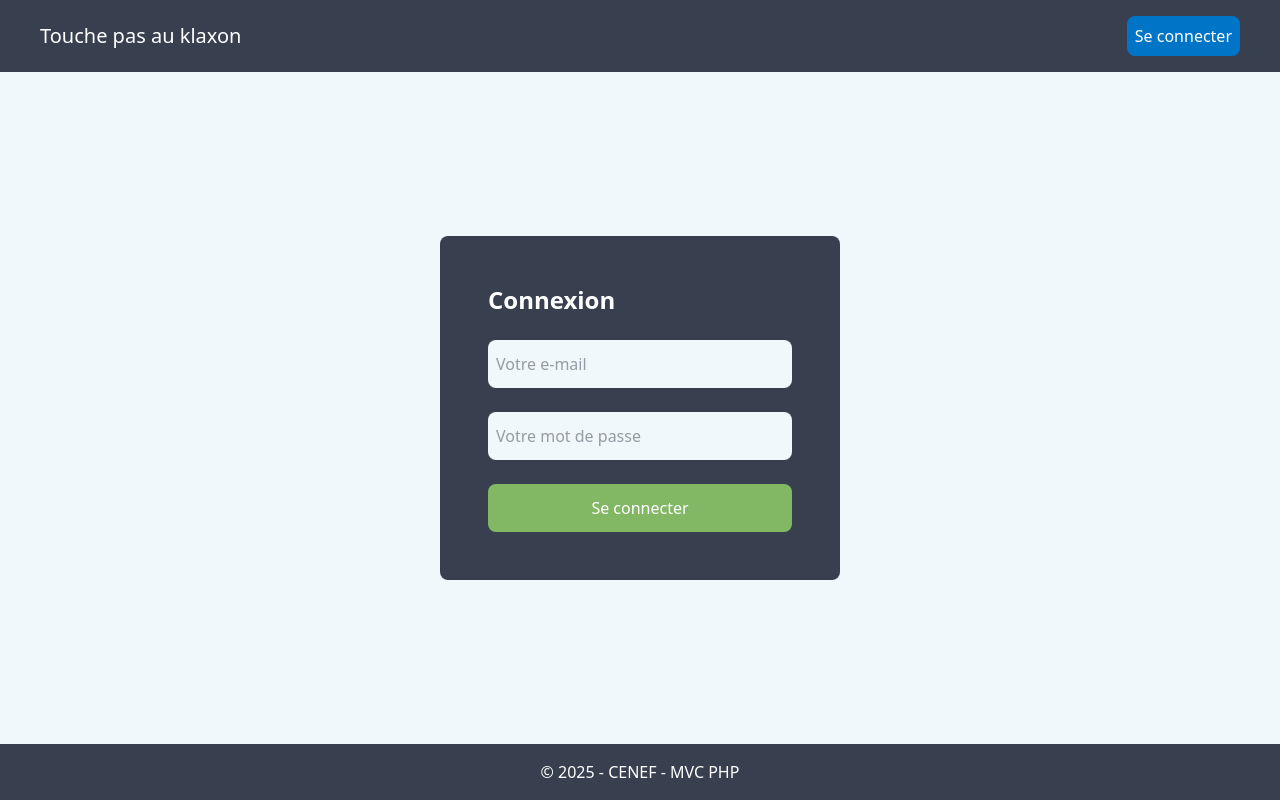
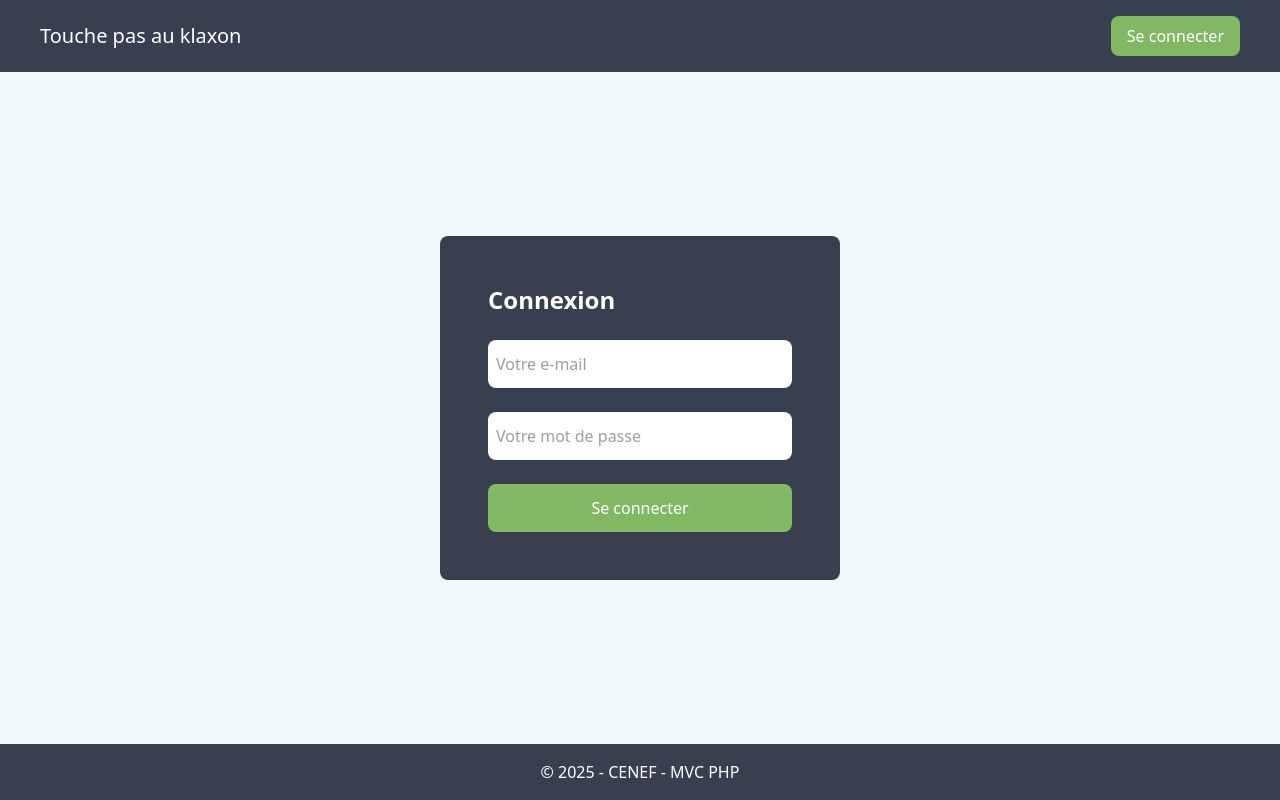
Before and after one commit to LamarreLeo/Devoir_Touche_Pas_Au_Klaxon, a PHP site: template PHP/src/Views/users/login.php in a window 1280 px wide. Run offline with PHP 8.4, Linux system fonts and the light colour scheme; the template is opened without the code that fills it, so the values that code supplies are empty.

Commit message:
Changement de certaines couleurs

```diff
--- a/PHP/src/Views/layout.php
+++ b/PHP/src/Views/layout.php
@@ -14,7 +14,7 @@
                 <?php if (isset($_SESSION['user'])): ?>
                     <!-- Utilisateur connecté -->
                     <a href="/Devoir_Touche_Pas_Au_Klaxon/PHP/public/trajets/create"
-                        class="bg-[#0074C7] p-2 rounded-lg">
+                        class="bg-[#0074C7] py-2 px-4 rounded-lg">
                         Créer un trajet
                     </a>
 
@@ -22,12 +22,12 @@
                         Bonjour <?= $_SESSION['user']['nom'] . ' ' . $_SESSION['user']['prenom'] ?>
                     </span>
 
-                    <a href="/Devoir_Touche_Pas_Au_Klaxon/PHP/public/logout" class="bg-[#CD2C2E] p-2 rounded-lg">
+                    <a href="/Devoir_Touche_Pas_Au_Klaxon/PHP/public/logout" class="bg-[#CD2C2E] py-2 px-4 rounded-lg">
                         Se deconnecter
                     </a>
                 <?php else: ?>
                     <!-- Utilisateur non connecté -->
-                    <a href="/Devoir_Touche_Pas_Au_Klaxon/PHP/public/login" class="bg-[#0074C7] p-2 rounded-lg">
+                    <a href="/Devoir_Touche_Pas_Au_Klaxon/PHP/public/login" class="bg-[#82b864] py-2 px-4 rounded-lg">
                         Se connecter
                     </a>
                 <?php endif ?>
--- a/PHP/src/Views/users/login.php
+++ b/PHP/src/Views/users/login.php
@@ -11,7 +11,7 @@
                     <h3 class="text-2xl font-bold">Connexion</h3>
                     <div class="flex flex-col gap-6">
                         <input
-                            class="bg-[#F1F8FC] p-2 rounded-lg focus:outline-none text-[#384050] h-12"
+                            class="bg-white p-2 rounded-lg focus:outline-none text-[#384050] h-12"
                             type="email"
                             name="email"
                             id="email"
@@ -20,7 +20,7 @@
                             required
                         >
                         <input
-                            class="bg-[#F1F8FC] p-2 rounded-lg focus:outline-none text-[#384050] h-12"
+                            class="bg-white p-2 rounded-lg focus:outline-none text-[#384050] h-12"
                             type="password"
                             name="password"
                             id="password"
```
